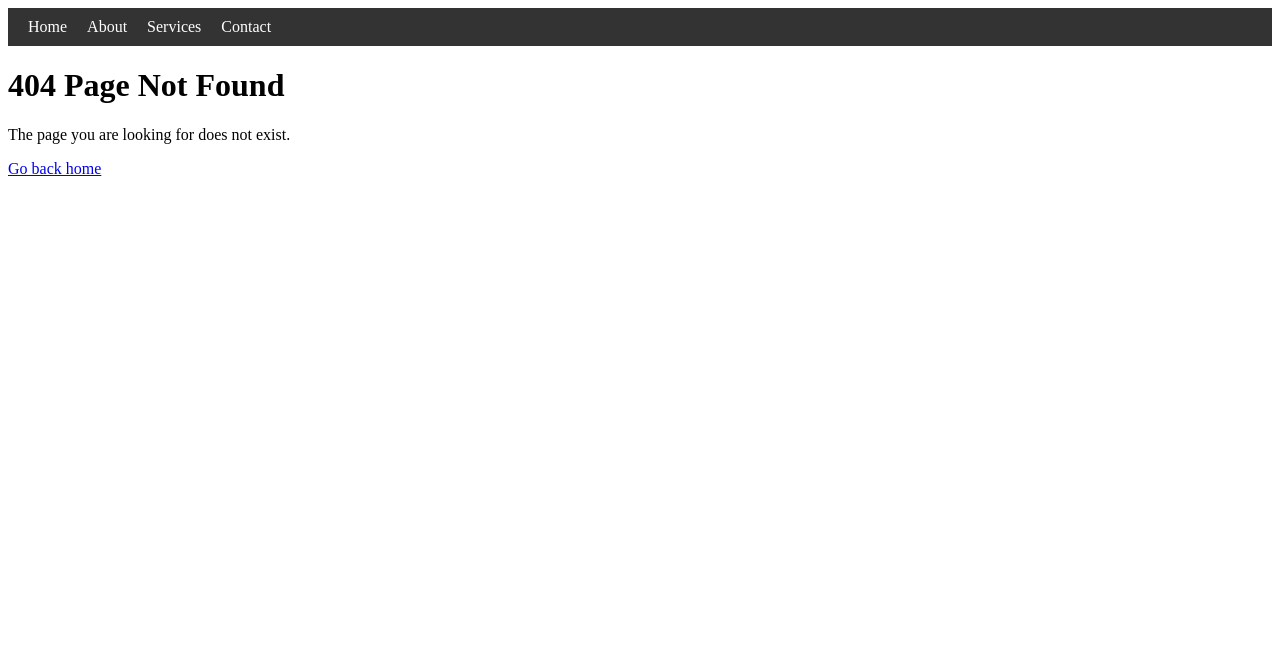
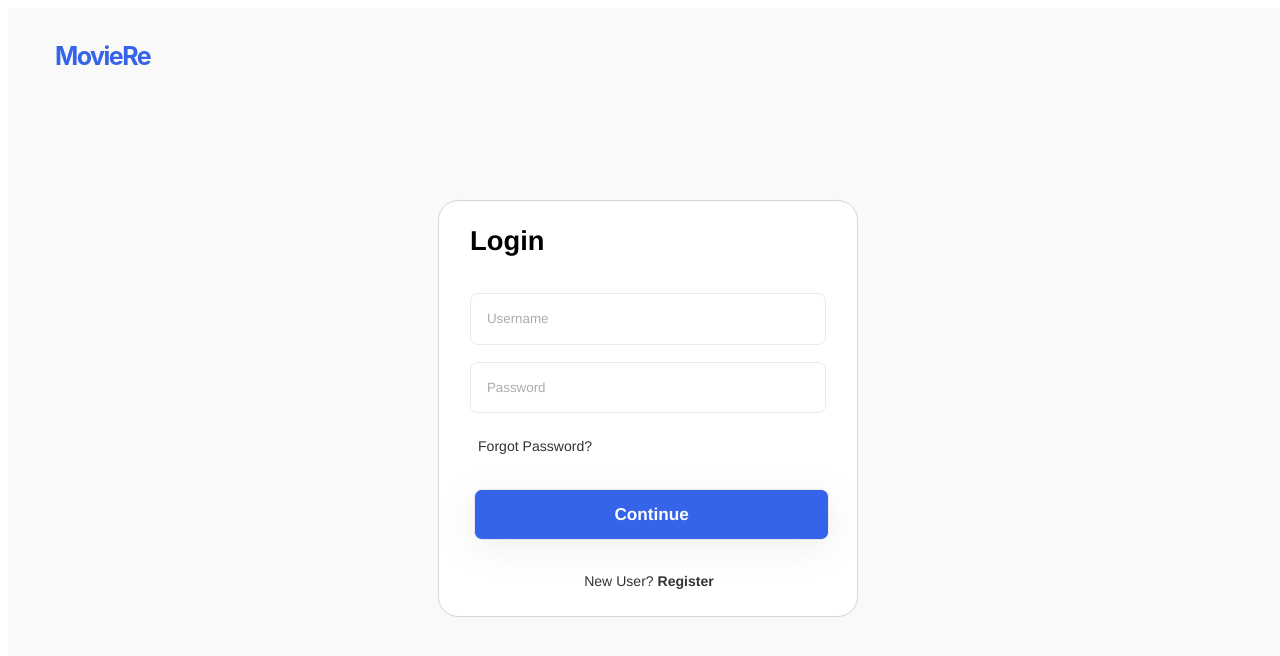
Before and after one commit to ADS-2023-FR1/Agile-Data-Science-Project-FR1, a React (Create React App) app in the folder WebApplication/ml_movie_recommender/: page /login in a window 1280 px wide. Before the commit this address had no page. Shown: the top 656 px of the page. Built offline with nearby package versions, Linux system fonts and the light colour scheme.

Commit message:
Gave minor improvements to the home page and added a login page for completeness

```diff
--- a/WebApplication/ml_movie_recommender/src/App.js
+++ b/WebApplication/ml_movie_recommender/src/App.js
@@ -1,7 +1,8 @@
 import React from 'react';
 import ReactDOM from 'react-dom/client';
+import Home from './backend_js/pages/Home';
 import RecommendationPage from './backend_js/pages/RecommendationPage';
-import Home from './backend_js/pages/Home';
+import Login from './backend_js/pages/Login';
 import NoPage from './backend_js/pages/NoPage';
 import reportWebVitals from './reportWebVitals';
 import Header from './backend_js/components/HeaderComponent'
@@ -14,8 +15,9 @@ export default function App() {
         <BrowserRouter>
             <Routes>
                 <Route index element={<Home />} />
+                <Route path="/home" element={<Home />} />
                 <Route path="/recommendation" element={<RecommendationPage />} />
-                <Route path="/home" element={<Home />} />
+                <Route path="/login" element={<Login />} />
                 <Route path="*" element={<NoPage />} />
             </Routes>
         </BrowserRouter>
--- a/WebApplication/ml_movie_recommender/src/backend_js/pages/Home.js
+++ b/WebApplication/ml_movie_recommender/src/backend_js/pages/Home.js
@@ -4,10 +4,11 @@ import { Link } from 'react-router-dom';
 
 function Home(props) {
   return (
+    <>
       <div className='main-container'>
       <div className='section'>
         <span className='text'>MovieRe</span>
-        <Link to="/recommendation">
+        <Link to="/login">
           <div className='group'>
             <span className='text-2'>Log in</span>
             <div className='img' />
@@ -53,6 +54,7 @@ function Home(props) {
       <div className='pic-6' />
       <div className='img-8' />
     </div>
+    </>
   );
 }
 
--- a/WebApplication/ml_movie_recommender/src/backend_js/pages/Login.js
+++ b/WebApplication/ml_movie_recommender/src/backend_js/pages/Login.js
@@ -1,26 +1,29 @@
 import React from 'react';
+import '../../style/login.css';
+
+
 import { Link } from 'react-router-dom';
 import Header from '../components/HeaderComponent';
 
 const Login = () => {
     return (
-        <div className='main-container'>
-            <span className='text'>MovieRe</span>
-            <div className='box'>
-                <span className='text-2'>Login </span>
-                <span className='text-3'>Username</span>
-                <div className='section'>
-                    <span className='text-4'>Password</span>
+        <div className='login-main-container'>
+            <span className='login-text'>MovieRe</span>
+            <form className='login-wrapper'>
+                <span className='login-text-2'>Login </span>
+                <input className='login-section' type="text" id="username" name="username" placeholder="Username"required />
+                <input className='login-section-2' type="text" id="password" name="password" placeholder="Password"required />
+                <span className='login-text-5'>Forgot Password?</span>
+                <span className='login-text-6'>Continue</span>
+                <input className='login-box-2' type="submit" value="Continue"/>
+                {/* <div className='login-box-2'>
+
+                </div>  */}
+                <div className='login-box'>
+                    <span className='login-text-7'>New User? </span>
+                    <span className='login-text-8'>Register</span>
                 </div>
-                <span className='text-5'>Forgot Password?</span>
-                <span className='text-6'>Continue</span>
-                <div className='box-2'>
-                    <span className='text-7'>New User? </span>
-                    <span className='text-8'>Register</span>
-                </div>
-            </div>
-            <div className='section-2' />
-            <div className='box-3' />
+            </form>
         </div>
     );
 };
--- a/WebApplication/ml_movie_recommender/src/style/home.css
+++ b/WebApplication/ml_movie_recommender/src/style/home.css
@@ -15,11 +15,10 @@
     position: relative;
     width: calc(1440 * var(--rpx));
     height: calc(1024 * var(--rpx));
-    margin: 0 0;
+    margin: 0 auto;
     background: #ffffff;
     overflow: hidden;
   }
-
   .section {
     position: relative;
     width: calc(1315 * var(--rpx));
--- /dev/null
+++ b/WebApplication/ml_movie_recommender/src/style/login.css
@@ -0,0 +1,281 @@
+:root {
+    --rpx: min(100vw / 1440, 100vh / 1024);
+}
+
+.login-main-container {
+    position: relative;
+    width: 100vw;
+    height: 100vh;
+    margin: 0 auto;
+    font-size: 0px;
+    background: #f9f9f9;
+    overflow: hidden;
+}
+
+
+.login-main-container {
+    overflow: hidden;
+}
+
+.login-main-container,
+.login-main-container * {
+    box-sizing: border-box;
+}
+
+:root {
+    --rpx: min(100vw / 1440, 100vh / 1024);
+}
+
+/* .login-main-container {
+    position: relative;
+    width: calc(1440 * var(--rpx));
+    height: calc(1024 * var(--rpx));
+    margin: 0 auto;
+    font-size: 0px;
+    background: #f9f9f9;
+    overflow: hidden;
+} */
+.login-text {
+    display: block;
+    position: relative;
+    height: calc(44 * var(--rpx));
+    margin: calc(40 * var(--rpx)) 0 0 calc(60 * var(--rpx));
+    font-family: Poppins, -apple-system, BlinkMacSystemFont, "Segoe UI", Roboto,
+        Ubuntu, "Helvetica Neue", Helvetica, Arial, "PingFang SC",
+        "Hiragino Sans GB", "Microsoft Yahei UI", "Microsoft Yahei",
+        "Source Han Sans CN", sans-serif;
+    color: #3563e9;
+    font-size: calc(32 * var(--rpx));
+    font-weight: 700;
+    line-height: calc(44 * var(--rpx));
+    text-align: left;
+    white-space: nowrap;
+    letter-spacing: calc(-1.92 * var(--rpx));
+    z-index: 11;
+}
+
+ /* Center the wrapper horizontally
+margin-top: calc(162 * var(--rpx)); Adjust the top margin as needed
+font-size: 0px;
+background: #ffffff;
+border: calc(1 * var(--rpx)) solid #d5d5d5;
+z-index: 1;
+overflow: visible auto;
+border-radius: calc(26 * var(--rpx));
+}
+position: absolute; */
+
+.login-wrapper {
+    position: relative;
+    width: calc(538 * var(--rpx));
+    height: calc(533 * var(--rpx));
+    margin: calc(162 * var(--rpx)) auto auto auto;
+    font-size: 0px;
+    background: #ffffff;
+    border: calc(1 * var(--rpx)) solid #d5d5d5;
+    z-index: 1;
+    overflow: visible auto;
+    border-radius: calc(26 * var(--rpx));
+}
+.login-text-2 {
+    display: block;
+    position: relative;
+    height: calc(43 * var(--rpx));
+    margin: calc(29 * var(--rpx)) 0 0 calc(40 * var(--rpx));
+    font-family: Helvetica Neue, -apple-system, BlinkMacSystemFont, "Segoe UI",
+        Roboto, Ubuntu, "Helvetica Neue", Helvetica, Arial, "PingFang SC",
+        "Hiragino Sans GB", "Microsoft Yahei UI", "Microsoft Yahei",
+        "Source Han Sans CN", sans-serif;
+    color: #000000;
+    font-size: calc(35 * var(--rpx));
+    font-weight: 700;
+    line-height: calc(42.7349967956543 * var(--rpx));
+    text-align: left;
+    white-space: nowrap;
+    z-index: 2;
+}
+.login-section {
+    padding: calc(20 * var(--rpx));
+    position: relative;
+    width: calc(454.78564453125 * var(--rpx));
+    height: calc(66.05825805664062 * var(--rpx));
+    margin: calc(45.5849609375 * var(--rpx)) 0 0
+        calc(40.336822509765625 * var(--rpx));
+    background: #ffffff;
+    border: calc(1 * var(--rpx)) solid #eaeaea;
+    z-index: 3;
+    border-radius: calc(10 * var(--rpx));
+}
+.login-text-3 {
+    display: flex;
+    align-items: flex-start;
+    justify-content: flex-start;
+    position: absolute;
+    height: calc(21 * var(--rpx));
+    top: calc(23.4150390625 * var(--rpx));
+    left: calc(26.663177490234375 * var(--rpx));
+    font-family: Helvetica Neue, -apple-system, BlinkMacSystemFont, "Segoe UI",
+        Roboto, Ubuntu, "Helvetica Neue", Helvetica, Arial, "PingFang SC",
+        "Hiragino Sans GB", "Microsoft Yahei UI", "Microsoft Yahei",
+        "Source Han Sans CN", sans-serif;
+    color: #b0a9a9;
+    font-size: calc(18 * var(--rpx));
+    font-weight: 400;
+    line-height: calc(21 * var(--rpx));
+    text-align: left;
+    white-space: nowrap;
+    z-index: 7;
+}
+.login-section-2 {
+    position: relative;
+    width: calc(454.78564453125 * var(--rpx));
+    height: calc(66.05825805664062 * var(--rpx));
+    margin: calc(21.848358154296875 * var(--rpx)) 0 0
+        calc(40.336822509765625 * var(--rpx));
+    background: #ffffff;
+    border: calc(1 * var(--rpx)) solid #eaeaea;
+    z-index: 4;
+    border-radius: calc(10 * var(--rpx));
+    padding: calc(20 * var(--rpx));
+}
+.login-text-4 {
+    display: flex;
+    align-items: flex-start;
+    justify-content: flex-start;
+    position: absolute;
+    height: calc(21 * var(--rpx));
+    top: calc(24.5291748046875 * var(--rpx));
+    left: calc(26.311676025390625 * var(--rpx));
+    font-family: Helvetica Neue, -apple-system, BlinkMacSystemFont, "Segoe UI",
+        Roboto, Ubuntu, "Helvetica Neue", Helvetica, Arial, "PingFang SC",
+        "Hiragino Sans GB", "Microsoft Yahei UI", "Microsoft Yahei",
+        "Source Han Sans CN", sans-serif;
+    color: #b0a9a9;
+    font-size: calc(18 * var(--rpx));
+    font-weight: 400;
+    line-height: calc(21 * var(--rpx));
+    text-align: left;
+    white-space: nowrap;
+    z-index: 6;
+}
+.login-text-5 {
+    display: block;
+    position: relative;
+    height: calc(21 * var(--rpx));
+    margin: calc(31.584075927734375 * var(--rpx)) 0 0
+        calc(50.14849853515625 * var(--rpx));
+    font-family: Helvetica Neue, -apple-system, BlinkMacSystemFont, "Segoe UI",
+        Roboto, Ubuntu, "Helvetica Neue", Helvetica, Arial, "PingFang SC",
+        "Hiragino Sans GB", "Microsoft Yahei UI", "Microsoft Yahei",
+        "Source Han Sans CN", sans-serif;
+    color: #333333;
+    font-size: calc(18 * var(--rpx));
+    font-weight: 400;
+    line-height: calc(21 * var(--rpx));
+    text-align: left;
+    white-space: nowrap;
+    z-index: 8;
+}
+
+.login-text-6 {
+    display: block;
+    position: relative;
+    height: calc(27 * var(--rpx));
+    margin: calc(62.8660888671875 * var(--rpx)) 0 0 calc(221 * var(--rpx));
+    font-family: Helvetica Neue, -apple-system, BlinkMacSystemFont, "Segoe UI",
+        Roboto, Ubuntu, "Helvetica Neue", Helvetica, Arial, "PingFang SC",
+        "Hiragino Sans GB", "Microsoft Yahei UI", "Microsoft Yahei",
+        "Source Han Sans CN", sans-serif;
+    color: #ffffff;
+    font-size: calc(22 * var(--rpx));
+    font-weight: 700;
+    line-height: calc(26.86199951171875 * var(--rpx));
+    text-align: left;
+    white-space: nowrap;
+    z-index: 0;
+}
+.login-box {
+    position: relative;
+    width: calc(167 * var(--rpx));
+    height: calc(22 * var(--rpx));
+    margin: calc(61 * var(--rpx)) 0 0 calc(186 * var(--rpx));
+    font-family: Plus Jakarta Sans, -apple-system, BlinkMacSystemFont, "Segoe UI",
+        Roboto, Ubuntu, "Helvetica Neue", Helvetica, Arial, "PingFang SC",
+        "Hiragino Sans GB", "Microsoft Yahei UI", "Microsoft Yahei",
+        "Source Han Sans CN", sans-serif;
+    font-size: calc(18 * var(--rpx));
+    font-weight: 400;
+    line-height: calc(22 * var(--rpx));
+    text-align: left;
+    text-overflow: initial;
+    white-space: nowrap;
+    z-index: 9;
+}
+.login-text-7 {
+    position: relative;
+    font-family: Helvetica Neue, -apple-system, BlinkMacSystemFont, "Segoe UI",
+        Roboto, Ubuntu, "Helvetica Neue", Helvetica, Arial, "PingFang SC",
+        "Hiragino Sans GB", "Microsoft Yahei UI", "Microsoft Yahei",
+        "Source Han Sans CN", sans-serif;
+    color: #333333;
+    font-size: calc(18 * var(--rpx));
+    font-weight: 400;
+    line-height: calc(22.68000030517578 * var(--rpx));
+    text-align: left;
+}
+.login-text-8 {
+    position: relative;
+    font-family: Helvetica Neue, -apple-system, BlinkMacSystemFont, "Segoe UI",
+        Roboto, Ubuntu, "Helvetica Neue", Helvetica, Arial, "PingFang SC",
+        "Hiragino Sans GB", "Microsoft Yahei UI", "Microsoft Yahei",
+        "Source Han Sans CN", sans-serif;
+    color: #333333;
+    font-size: calc(18 * var(--rpx));
+    font-weight: 700;
+    line-height: calc(22.68000030517578 * var(--rpx));
+    text-align: left;
+}
+.login-box-2 {
+    width: calc(454.78564453125 * var(--rpx));
+    height: calc(66.05825805664062 * var(--rpx));
+    position: absolute;
+    top: calc(368 * var(--rpx));
+    left: calc(45 * var(--rpx));
+    background: #3563e9;
+    border: calc(1 * var(--rpx)) solid #eaeaea;
+    z-index: 5;
+    border-radius: calc(10 * var(--rpx));
+    box-shadow: 0 calc(10 * var(--rpx)) calc(40 * var(--rpx)) 0
+        rgba(174, 174, 174, 0.2);
+    font-family: Helvetica Neue, -apple-system, BlinkMacSystemFont, "Segoe UI",
+        Roboto, Ubuntu, "Helvetica Neue", Helvetica, Arial, "PingFang SC",
+        "Hiragino Sans GB", "Microsoft Yahei UI", "Microsoft Yahei",
+        "Source Han Sans CN", sans-serif;
+    color: #ffffff;
+    font-size: calc(22 * var(--rpx));
+    font-weight: 700;
+    line-height: calc(26.86199951171875 * var(--rpx));
+}
+
+input::placeholder {
+    font-family: Helvetica Neue, -apple-system, BlinkMacSystemFont, "Segoe UI",
+        Roboto, Ubuntu, "Helvetica Neue", Helvetica, Arial, "PingFang SC",
+        "Hiragino Sans GB", "Microsoft Yahei UI", "Microsoft Yahei",
+        "Source Han Sans CN", sans-serif;
+    color: #b0a9a9;
+}
+
+
+/* .login-textarea {
+    width: 100%;
+    height: 100%;
+    margin-top: 10px;
+    display: flex;
+    align-items: center;
+    outline: none;
+    border: none;  Hide the border
+    resize: none; /* Make it not resizable
+    -webkit-box-sizing: border-box; /* Safari/Chrome, other WebKit
+    -moz-box-sizing: border-box;    /* Firefox, other Gecko
+    box-sizing: border-box;
+} */
```
